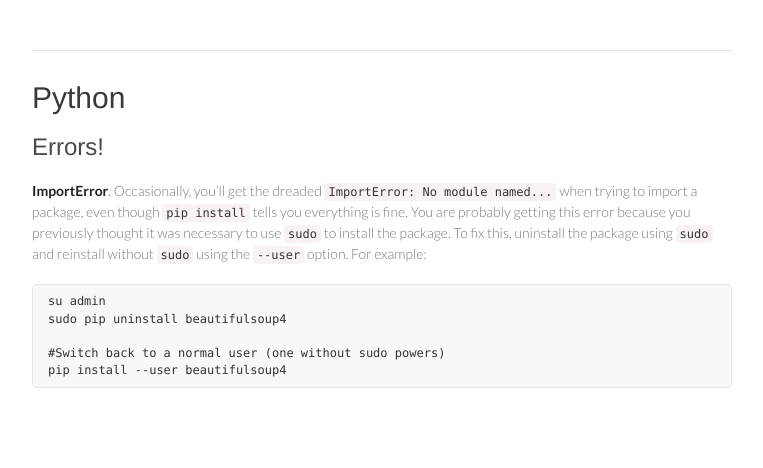
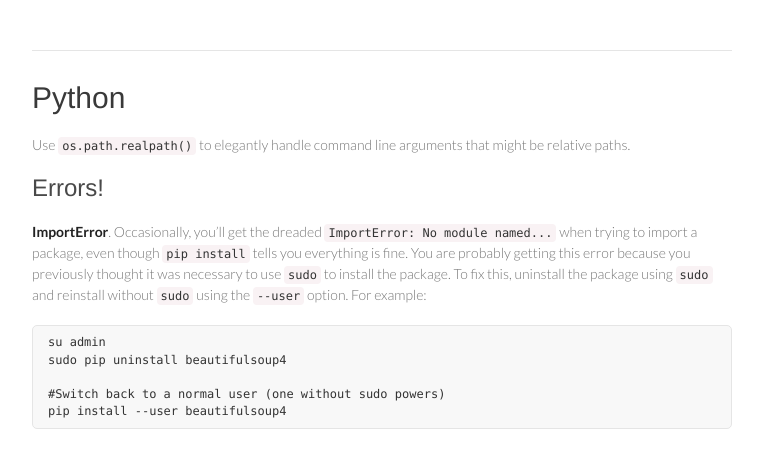
Before and after one commit to rjwalls/tips, a Jekyll site: the page built from _posts/1900-01-01-Python.md, in a window 1280 px wide. Shown: the top 468 px of the page, without its empty margins (258-1021 px from the left). Built offline with Jekyll 4.4.1, drawn with Linux system fonts in a browser that asks for light colours; Markdown is read by kramdown in place of the engine named in the settings.

Commit message:
Update 1900-01-01-Python.md

```diff
--- a/_posts/1900-01-01-Python.md
+++ b/_posts/1900-01-01-Python.md
@@ -2,6 +2,8 @@
 layout: post
 title: "Python"
 ---
+
+Use `os.path.realpath()` to elegantly handle command line arguments that might be relative paths.
 
 ### Errors!
 
```
